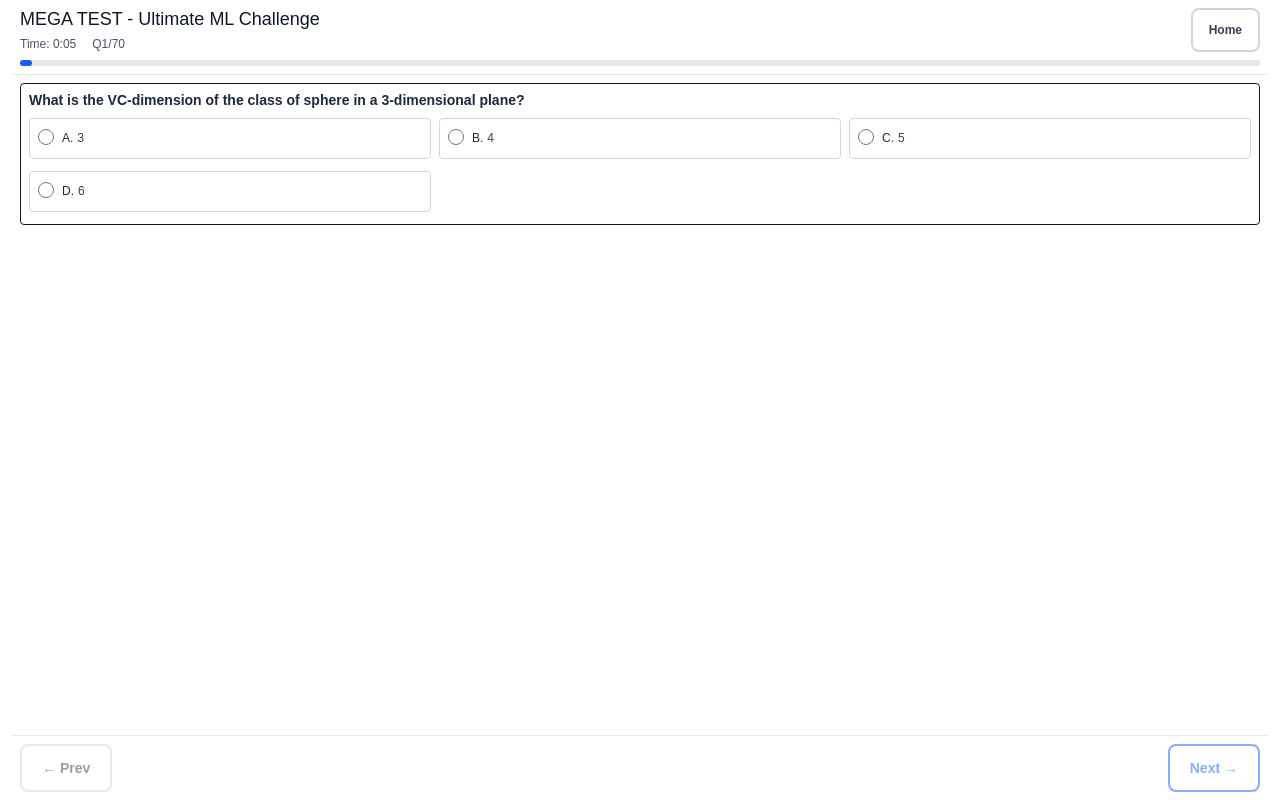
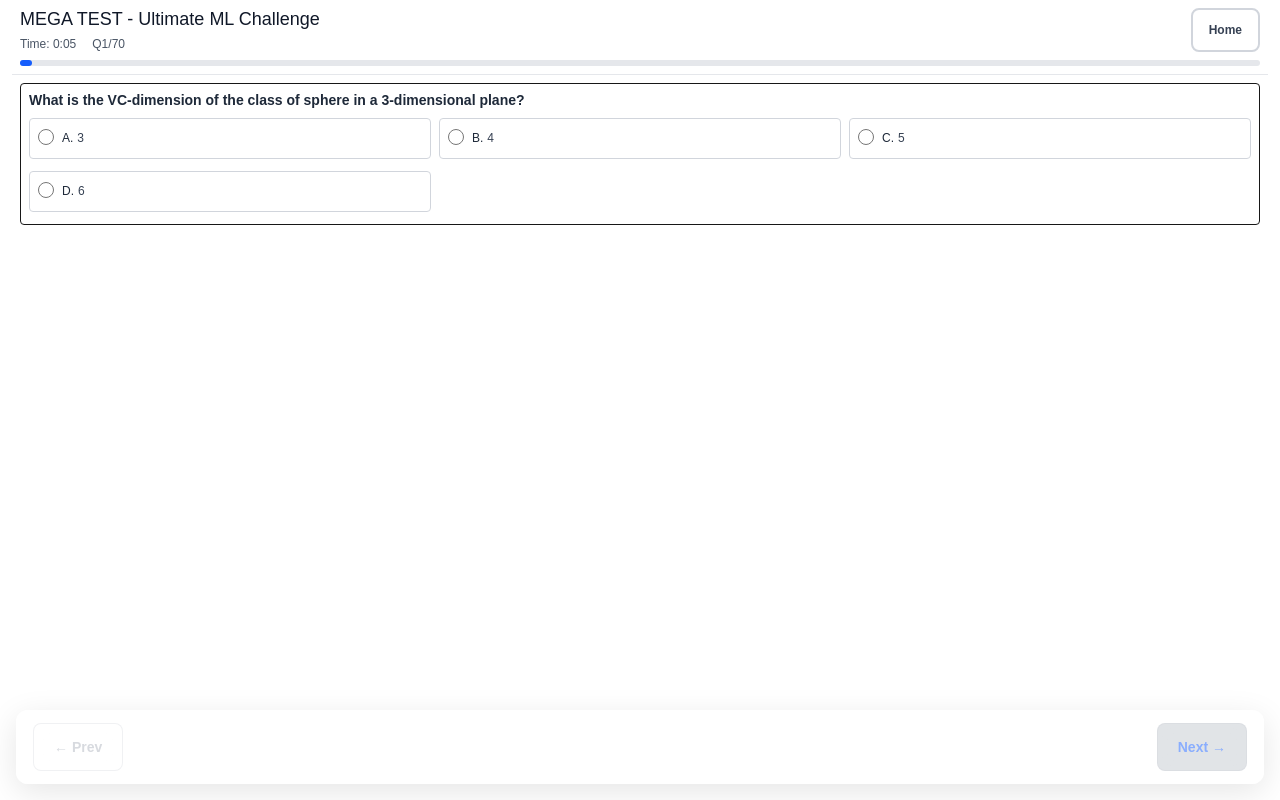
Before and after one commit to Zithin10k/nptlml, a Next.js app: page /quiz/mega/practice in a window 1280 px wide. Built offline with nearby package versions, Linux system fonts and the light colour scheme.

Commit message:
swich mode 7

```diff
--- a/app/globals.css
+++ b/app/globals.css
@@ -678,3 +678,67 @@ html {
   padding: 0.25rem 0.5rem !important;
   font-size: 0.75rem !important;
 }
+
+/* Floating translucent navigation */
+.floating-nav {
+  position: fixed !important;
+  bottom: 1rem !important;
+  left: 1rem !important;
+  right: 1rem !important;
+  z-index: 50 !important;
+  background: rgba(255, 255, 255, 0.85) !important;
+  backdrop-filter: blur(12px) !important;
+  -webkit-backdrop-filter: blur(12px) !important;
+  border: 1px solid rgba(255, 255, 255, 0.2) !important;
+  border-radius: 0.75rem !important;
+  box-shadow: 0 8px 32px rgba(0, 0, 0, 0.1) !important;
+  padding: 0.75rem 1rem !important;
+  transition: all 0.3s cubic-bezier(0.4, 0, 0.2, 1) !important;
+}
+
+.floating-nav:hover {
+  background: rgba(255, 255, 255, 0.95) !important;
+  box-shadow: 0 12px 40px rgba(0, 0, 0, 0.15) !important;
+  transform: translateY(-2px) !important;
+}
+
+/* Floating nav buttons */
+.floating-nav-button {
+  background: rgba(59, 130, 246, 0.9) !important;
+  backdrop-filter: blur(8px) !important;
+  -webkit-backdrop-filter: blur(8px) !important;
+  border: 1px solid rgba(59, 130, 246, 0.3) !important;
+  transition: all 0.2s ease !important;
+}
+
+.floating-nav-button:hover {
+  background: rgba(37, 99, 235, 0.95) !important;
+  transform: translateY(-1px) !important;
+  box-shadow: 0 4px 12px rgba(59, 130, 246, 0.3) !important;
+}
+
+.floating-nav-button:disabled {
+  background: rgba(156, 163, 175, 0.6) !important;
+  border-color: rgba(156, 163, 175, 0.3) !important;
+  transform: none !important;
+  box-shadow: none !important;
+}
+
+.floating-nav-button-outline {
+  background: rgba(255, 255, 255, 0.8) !important;
+  border: 1px solid rgba(59, 130, 246, 0.4) !important;
+  color: #3b82f6 !important;
+  backdrop-filter: blur(8px) !important;
+  -webkit-backdrop-filter: blur(8px) !important;
+}
+
+.floating-nav-button-outline:hover {
+  background: rgba(59, 130, 246, 0.1) !important;
+  border-color: rgba(59, 130, 246, 0.6) !important;
+}
+
+.floating-nav-button-outline:disabled {
+  background: rgba(255, 255, 255, 0.5) !important;
+  border-color: rgba(156, 163, 175, 0.3) !important;
+  color: rgba(156, 163, 175, 0.8) !important;
+}
--- a/components/QuizInterface.js
+++ b/components/QuizInterface.js
@@ -320,14 +320,14 @@ export default function QuizInterface({
           )}
         </div>
 
-        {/* Compact Navigation Footer */}
-        <div className="single-viewport-footer">
+        {/* Floating Translucent Navigation */}
+        <div className="floating-nav">
           <div className="flex justify-between items-center gap-2">
             <Button
               onClick={handlePrevious}
               disabled={!canGoPrevious}
               variant="outline"
-              className="px-3 py-1.5 text-sm"
+              className="floating-nav-button-outline px-3 py-2 text-sm font-medium"
             >
               ← Prev
             </Button>
@@ -336,7 +336,7 @@ export default function QuizInterface({
               <Button
                 onClick={handleSkip}
                 variant="secondary"
-                className="px-3 py-1.5 text-sm"
+                className="floating-nav-button-outline px-3 py-2 text-sm"
               >
                 Skip
               </Button>
@@ -346,7 +346,7 @@ export default function QuizInterface({
               onClick={handleNext}
               disabled={!canGoNext}
               variant="primary"
-              className="px-3 py-1.5 text-sm font-semibold"
+              className="floating-nav-button px-4 py-2 text-sm font-semibold"
             >
               {nextButtonText} →
             </Button>
```
